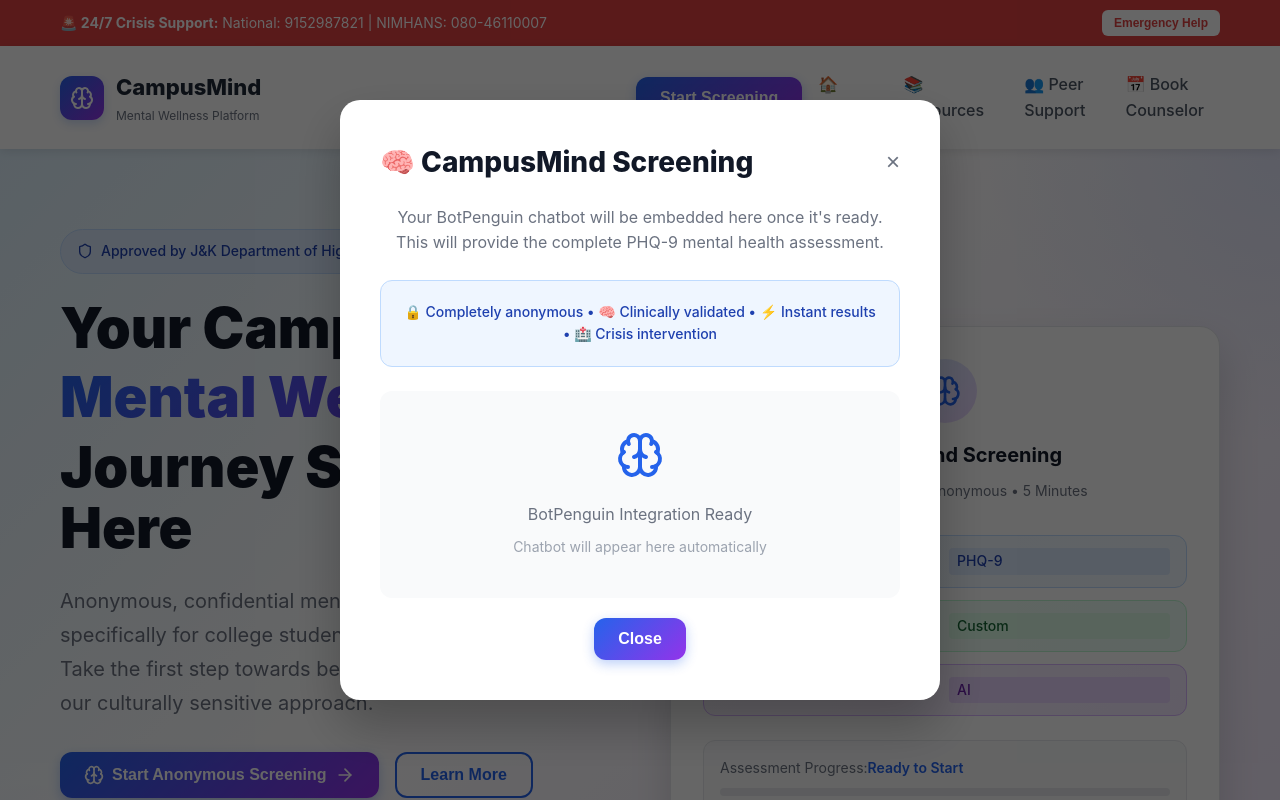
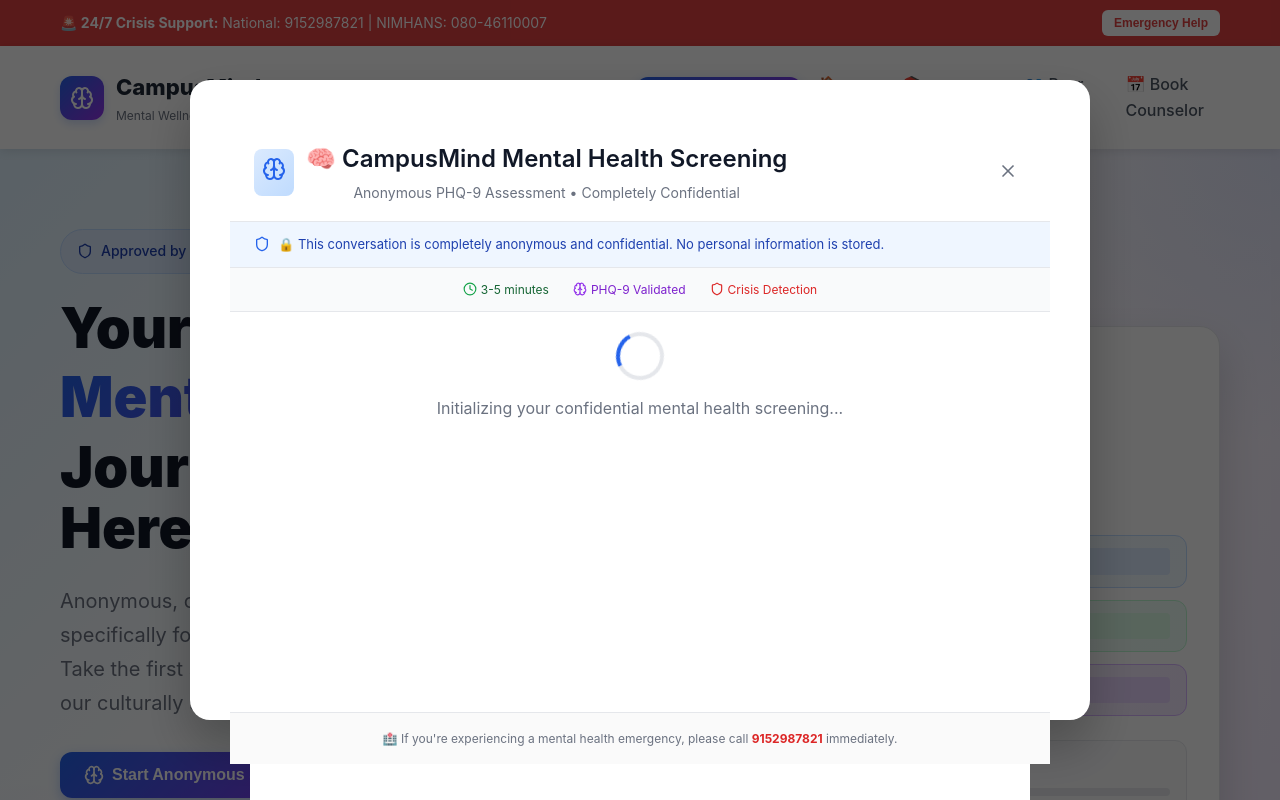
Before and after one commit to LastCoderPython/campusmind-platform, a React (Vite) app: page / in a window 1280 px wide. Both pictures are taken after a click on the button "Start Screening". Shown: the top 800 px of the page. Built offline with nearby package versions, Linux system fonts and the light colour scheme.

Commit message:
Bot Integration

```diff
--- a/src/App.tsx
+++ b/src/App.tsx
@@ -3,7 +3,7 @@
 import ResourcesPage from './components/ResourcesPage'
 import PeerSupportPage from './components/PeerSupportPage'
 import BookingPage from './components/BookingPage'
-
+import ChatbotModal from './components/ChatbotModal'
 import './App.css'
 
 function App() {
@@ -445,47 +445,11 @@
         {renderCurrentPage()}
       </main>
 
-      {/* Screening Modal */}
-      {showScreeningModal && (
-        <div className="modal">
-          <div className="modal-content">
-            <div style={{ display: 'flex', justifyContent: 'space-between', alignItems: 'center', marginBottom: '20px' }}>
-              <h2 style={{ margin: 0 }}>🧠 CampusMind Screening</h2>
-              <button
-                onClick={() => setShowScreeningModal(false)}
-                style={{
-                  background: 'none',
-                  border: 'none',
-                  fontSize: '24px',
-                  cursor: 'pointer',
-                  color: '#6b7280'
-                }}
-              >
-                ×
-              </button>
-            </div>
-            <p>
-              Your BotPenguin chatbot will be embedded here once it's ready. This will provide the complete PHQ-9 mental health assessment.
-            </p>
-            <div className="info-box">
-              <p>
-                🔒 Completely anonymous • 🧠 Clinically validated • ⚡ Instant results • 🏥 Crisis intervention
-              </p>
-            </div>
-            <div style={{ textAlign: 'center', padding: '40px', background: '#f9fafb', borderRadius: '12px', margin: '20px 0' }}>
-              <Brain size={48} color="#2563eb" style={{ marginBottom: '16px' }} />
-              <p style={{ color: '#6b7280', margin: 0 }}>BotPenguin Integration Ready</p>
-              <p style={{ color: '#9ca3af', fontSize: '14px', margin: '8px 0 0 0' }}>Chatbot will appear here automatically</p>
-            </div>
-            <button
-              onClick={() => setShowScreeningModal(false)}
-              className="btn btn-primary"
-            >
-              Close
-            </button>
-          </div>
-        </div>
-      )}
+      {/* Screening Modal - New Chatbot Integration */}
+      <ChatbotModal
+        isOpen={showScreeningModal}
+        onClose={() => setShowScreeningModal(false)}
+      />
     </div>
   )
 }
--- /dev/null
+++ b/src/components/ChatbotModal.tsx
@@ -0,0 +1,210 @@
+import React, { useEffect } from 'react'
+import { Brain, X, Shield, Clock } from 'lucide-react'
+
+interface ChatbotModalProps {
+  isOpen: boolean
+  onClose: () => void
+}
+
+const ChatbotModal: React.FC<ChatbotModalProps> = ({ isOpen, onClose }) => {
+
+  useEffect(() => {
+    if (isOpen) {
+      // BotPenguin modern integration
+      const script = document.createElement('script');
+      script.id = 'botpenguin-chat-script';
+      script.src = 'https://cdn.botpenguin.com/website-bot.js';
+      script.defer = true;
+      script.innerHTML = '68ce9ce90f482854b717728e,68c670e1511b1c56323fc293';
+
+      // Remove loading state after script loads
+      script.onload = () => {
+        setTimeout(() => {
+          const loadingElement = document.getElementById('chatbot-loading');
+          if (loadingElement) {
+            loadingElement.style.display = 'none';
+          }
+          console.log('BotPenguin chatbot loaded successfully');
+        }, 2000);
+      };
+
+      document.body.appendChild(script);
+
+      // Cleanup when modal closes
+      return () => {
+        const existingScript = document.getElementById('botpenguin-chat-script');
+        if (existingScript) {
+          existingScript.remove();
+        }
+      };
+    }
+  }, [isOpen])
+
+  if (!isOpen) return null
+
+  return (
+    <div className="modal" style={{ zIndex: 1000 }}>
+      <div className="modal-content" style={{
+        maxWidth: '900px',
+        width: '95%',
+        height: '80vh',
+        display: 'flex',
+        flexDirection: 'column'
+      }}>
+
+        {/* Modal Header */}
+        <div style={{
+          display: 'flex',
+          justifyContent: 'space-between',
+          alignItems: 'center',
+          padding: '20px 24px 16px 24px',
+          borderBottom: '1px solid #e5e7eb'
+        }}>
+          <div style={{ display: 'flex', alignItems: 'center', gap: '12px' }}>
+            <div style={{
+              background: 'linear-gradient(135deg, #dbeafe, #bfdbfe)',
+              padding: '8px',
+              borderRadius: '8px'
+            }}>
+              <Brain size={24} color="#2563eb" />
+            </div>
+            <div>
+              <h2 style={{ margin: 0, fontSize: '1.5rem', fontWeight: '600' }}>
+                🧠 CampusMind Mental Health Screening
+              </h2>
+              <p style={{ margin: '4px 0 0 0', color: '#6b7280', fontSize: '14px' }}>
+                Anonymous PHQ-9 Assessment • Completely Confidential
+              </p>
+            </div>
+          </div>
+
+          <button
+            onClick={onClose}
+            style={{
+              background: 'none',
+              border: 'none',
+              cursor: 'pointer',
+              padding: '8px',
+              borderRadius: '6px',
+              transition: 'background 0.2s'
+            }}
+            onMouseEnter={(e) => e.currentTarget.style.background = '#f3f4f6'}
+            onMouseLeave={(e) => e.currentTarget.style.background = 'none'}
+          >
+            <X size={20} color="#6b7280" />
+          </button>
+        </div>
+
+        {/* Safety Notice */}
+        <div style={{
+          background: '#eff6ff',
+          padding: '12px 24px',
+          borderBottom: '1px solid #e5e7eb',
+          display: 'flex',
+          alignItems: 'center',
+          gap: '8px'
+        }}>
+          <Shield size={16} color="#2563eb" />
+          <span style={{ fontSize: '13px', color: '#1e40af' }}>
+            🔒 This conversation is completely anonymous and confidential. No personal information is stored.
+          </span>
+        </div>
+
+        {/* Quick Info */}
+        <div style={{
+          padding: '12px 24px',
+          background: '#f9fafb',
+          borderBottom: '1px solid #e5e7eb',
+          display: 'flex',
+          justifyContent: 'center',
+          gap: '24px',
+          flexWrap: 'wrap'
+        }}>
+          <div style={{ display: 'flex', alignItems: 'center', gap: '4px' }}>
+            <Clock size={14} color="#16a34a" />
+            <span style={{ fontSize: '12px', color: '#166534' }}>3-5 minutes</span>
+          </div>
+          <div style={{ display: 'flex', alignItems: 'center', gap: '4px' }}>
+            <Brain size={14} color="#9333ea" />
+            <span style={{ fontSize: '12px', color: '#7e22ce' }}>PHQ-9 Validated</span>
+          </div>
+          <div style={{ display: 'flex', alignItems: 'center', gap: '4px' }}>
+            <Shield size={14} color="#dc2626" />
+            <span style={{ fontSize: '12px', color: '#dc2626' }}>Crisis Detection</span>
+          </div>
+        </div>
+
+        {/* Chatbot Container */}
+        <div style={{
+          flex: 1,
+          padding: '20px',
+          display: 'flex',
+          flexDirection: 'column',
+          minHeight: '400px'
+        }}>
+
+          {/* Loading State */}
+          <div id="chatbot-loading" style={{
+            display: 'flex',
+            flexDirection: 'column',
+            alignItems: 'center',
+            justifyContent: 'center',
+            flex: 1,
+            gap: '16px'
+          }}>
+            <div style={{
+              width: '48px',
+              height: '48px',
+              border: '4px solid #e5e7eb',
+              borderTop: '4px solid #2563eb',
+              borderRadius: '50%',
+              animation: 'spin 1s linear infinite'
+            }}></div>
+            <p style={{ color: '#6b7280', margin: 0 }}>
+              Initializing your confidential mental health screening...
+            </p>
+          </div>
+
+          {/* BotPenguin will inject chatbot here */}
+          <div id="botpenguin-chatbot" style={{
+            flex: 1,
+            minHeight: '400px',
+            background: 'white',
+            borderRadius: '8px'
+          }}></div>
+
+        </div>
+
+        {/* Footer */}
+        <div style={{
+          padding: '16px 24px',
+          borderTop: '1px solid #e5e7eb',
+          background: '#fafafa',
+          textAlign: 'center'
+        }}>
+          <p style={{
+            margin: 0,
+            fontSize: '12px',
+            color: '#6b7280'
+          }}>
+            🏥 If you're experiencing a mental health emergency, please call{' '}
+            <strong style={{ color: '#dc2626' }}>9152987821</strong> immediately.
+          </p>
+        </div>
+
+      </div>
+    </div>
+  )
+}
+
+// Add spinning animation to index.css
+const style = document.createElement('style')
+style.textContent = `
+  @keyframes spin {
+    0% { transform: rotate(0deg); }
+    100% { transform: rotate(360deg); }
+  }
+`
+document.head.appendChild(style)
+
+export default ChatbotModal
```
Also changed, not shown: public/index.html (added, +30 -0 lines).
